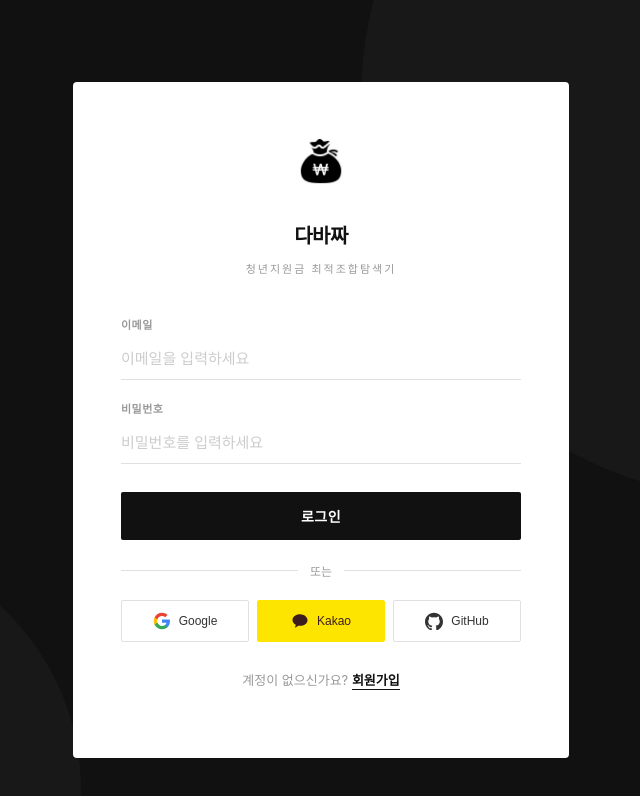
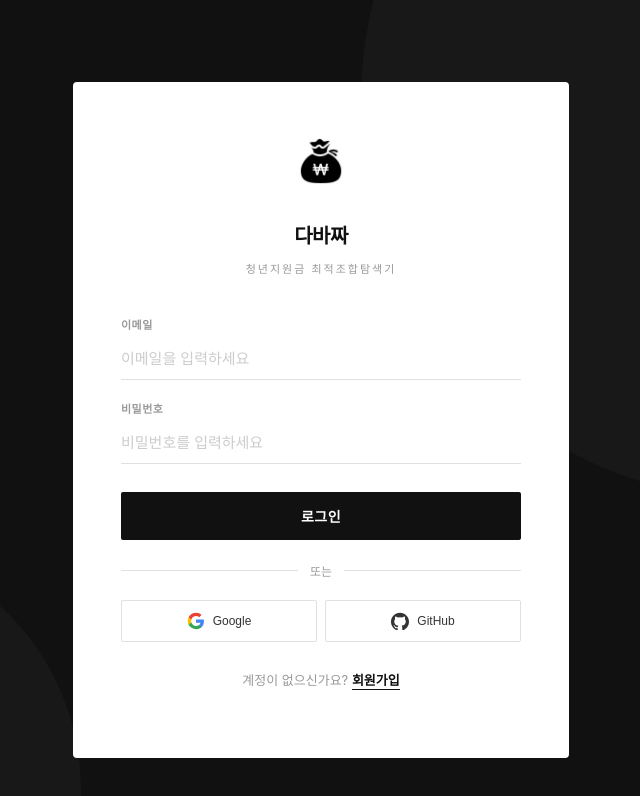
Before and after one commit to ji2081/OSS-2026-10, a React (Create React App) app in the folder frontend/: page / in a window 1280 px wide. Shown: the top 796 px of the page, without its empty margins (319-959 px from the left). Built offline with nearby package versions, Linux system fonts and the light colour scheme.

Commit message:
카카오 연동 삭제

```diff
--- a/frontend/src/pages/LoginPage.jsx
+++ b/frontend/src/pages/LoginPage.jsx
@@ -160,18 +160,7 @@ function LoginPage({ onLogin }) {
             </svg>
             Google
           </button>
-          <button
-            className="social-btn kakao"
-            onClick={() => handleSocialLogin("kakao")}
-          >
-            <svg width="18" height="18" viewBox="0 0 24 24">
-              <path
-                d="M12 3C6.48 3 2 6.36 2 10.5c0 2.67 1.74 5.01 4.36 6.37-.15.54-.96 3.47-.99 3.69 0 0-.02.16.08.22.1.06.22.01.22.01.29-.04 3.37-2.21 3.9-2.58.78.12 1.59.18 2.43.18 5.52 0 10-3.36 10-7.5S17.52 3 12 3z"
-                fill="#3C1E1E"
-              />
-            </svg>
-            Kakao
-          </button>
+
           <button
             className="social-btn github"
             onClick={() => handleSocialLogin("github")}
```
